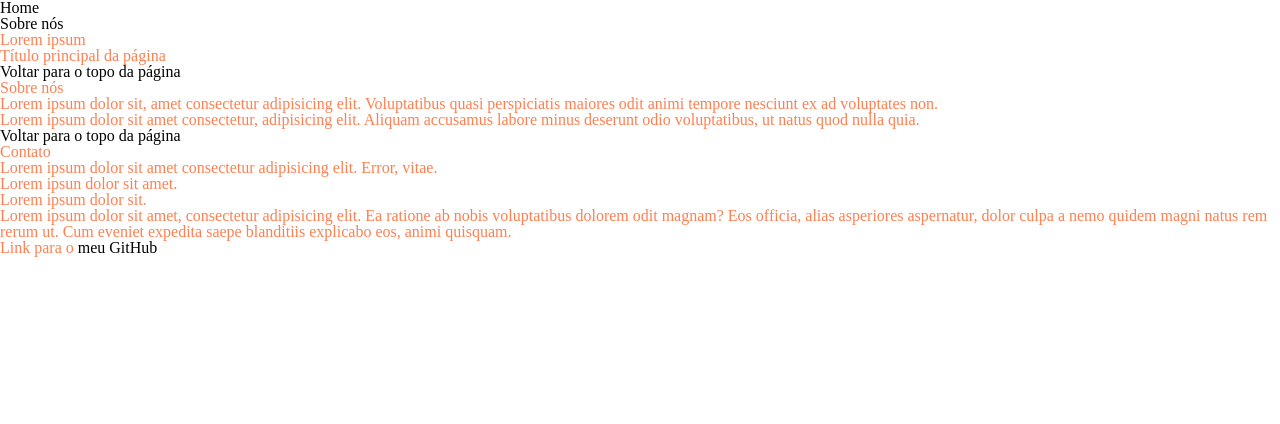
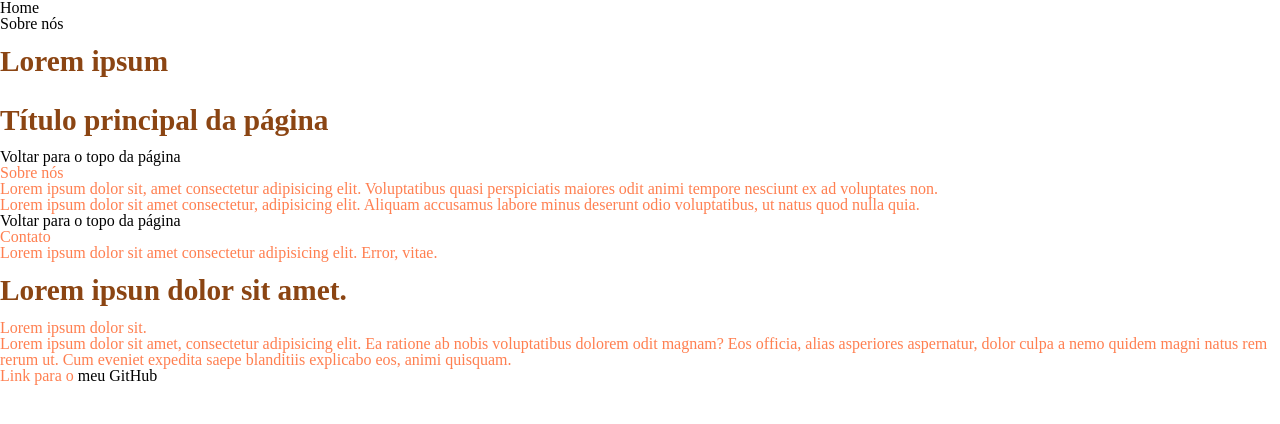
Before and after one commit to KesiaAlmeida/html-semantico, a plain HTML site: page index.html in a window 1280 px wide. Drawn offline with Linux system fonts and the light colour scheme.

Commit message:
style: estilizando os titulos nivel 1

```diff
--- a/style.css
+++ b/style.css
@@ -1,3 +1,4 @@
+/* CSS externo (arquivo) */
 html {
 
 
@@ -7,3 +8,12 @@ html {
 body {
     color:crimson;
 }
+
+h1{
+    color:saddlebrown;
+    line-height: 2;
+    font-weight: bold;
+    font-size: 22pt;
+
+
+}
```
